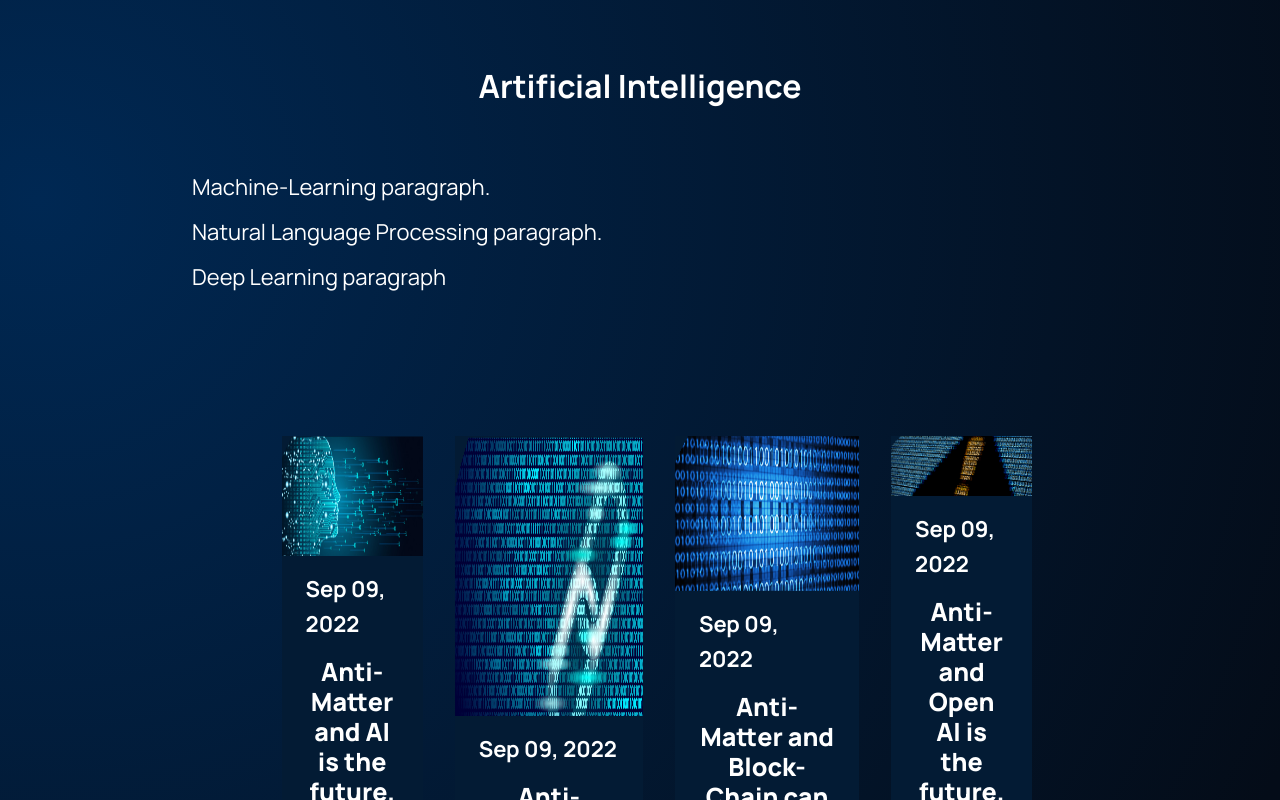
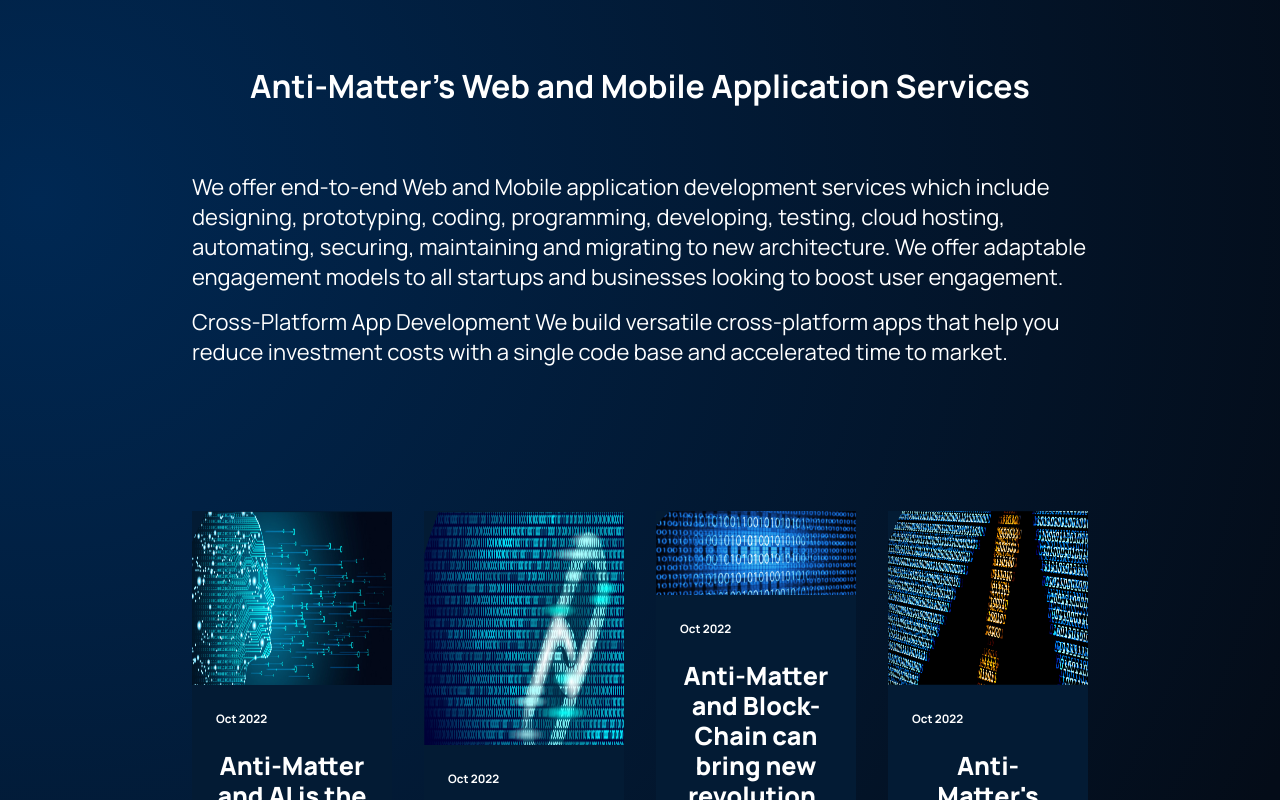
Before and after one commit to sachham-karki/modern-front-end, a React (Create React App) app in the folder app-frontend/: page /library/Blog-1 in a window 1280 px wide. Built offline with nearby package versions, Linux system fonts and the light colour scheme.

Commit message:
Content Updated

```diff
--- a/app-frontend/src/components/LibraryList.js
+++ b/app-frontend/src/components/LibraryList.js
@@ -1,19 +1,3 @@
-// import { Link } from "react-router-dom";
-
-// const BlogList = ({ blogs }) => {
-//   return (
-//     <>
-//       {blogs.map((blog) => (
-//         <Link key={blog.name} to={`/${blog.name}`}>
-//           <h3>{blog.title}</h3>
-//           <p>{blog.content[0].substring(0, 9)}......</p>
-//         </Link>
-//       ))}
-//     </>
-//   );
-// };
-
-// export default BlogList;
 import blogs from "../containers/pages/blog-content";
 import Article from "./article/Article";
 import {
@@ -25,20 +9,24 @@
 } from "../containers/blog/imports";
 
 const [blog1, blog2, blog3, blog4, blog5] = blogs;
+let dateObj = new Date();
+var today = new Date("2021-10-06");
+var month = today.toLocaleString("default", { month: "short" });
+let year = dateObj.getUTCFullYear();
 
 export const [component1, component2, component3, component4, component5] = [
   <div>
     <Article
       imgUrl={blog01}
-      date="Sep 09, 2022"
-      title="Anti-Matter and Code Automation. Let us explore how it is?"
+      date={month + " " + year}
+      title="Anti-Matter's Web and Mobile App Development service. Let us explore"
       blogs={blog1.name}
     />
   </div>,
   <div>
     <Article
       imgUrl={blog02}
-      date="Sep 09, 2022"
+      date={month + " " + year}
       title="Anti-Matter and AI is the future. Let us explore how it is?"
       blogs={blog2.name}
     />
@@ -46,15 +34,15 @@
   <div>
     <Article
       imgUrl={blog03}
-      date="Sep 09, 2022"
-      title="Anti-Matter suggesting  AI. Let us explore how it is?"
+      date={month + " " + year}
+      title="Anti-Matter's IT Solutions"
       blogs={blog3.name}
     />
   </div>,
   <div>
     <Article
       imgUrl={blog04}
-      date="Sep 09, 2022"
+      date={month + " " + year}
       title="Anti-Matter and Block-Chain can bring new revolution. Let us explore how it is?"
       blogs={blog4.name}
     />
@@ -62,8 +50,8 @@
   <div>
     <Article
       imgUrl={blog05}
-      date="Sep 09, 2022"
-      title="Anti-Matter and Open  AI is the future. Let us explore how it is?"
+      date={month + " " + year}
+      title="Anti-Matter's Digital Marketing Services"
       blogs={blog5.name}
     />
   </div>,
--- a/app-frontend/src/components/article/Article.jsx
+++ b/app-frontend/src/components/article/Article.jsx
@@ -66,7 +66,7 @@
           </Link>
         </div>
         <Link to={`/library/${blogs}`}>
-          <p>Read Full Article</p>
+          <p>Read Full Article...</p>
         </Link>
       </div>
     </div>
--- a/app-frontend/src/components/cta/CTA.jsx
+++ b/app-frontend/src/components/cta/CTA.jsx
@@ -5,7 +5,7 @@
   return (
     <div className="gpt3__cta">
       <div className="gpt3__cta-content">
-        <p>Request Early Access to Get Started</p>
+        <p>With Anti-Matter</p>
         <h3>Register today & start exploring the endless possiblities.</h3>
       </div>
       <div className="gpt3__cta-btn">
--- a/app-frontend/src/containers/blog/Blog.jsx
+++ b/app-frontend/src/containers/blog/Blog.jsx
@@ -47,11 +47,18 @@
 
   const handleClick = () => setClick(!click);
 
+  //creating Date  variable
+
+  let dateObj = new Date();
+  var today = new Date("2021-10-06");
+  var month = today.toLocaleString("default", { month: "short" });
+  let year = dateObj.getUTCFullYear();
+
   return (
     <div className="gpt3__blog section__padding " id="library">
       <div className="gpt3__blog-heading">
         <h1 className="gradient__text">
-          A lot is happening, We are blogging about it.{" "}
+          A lot is happening, Travel with us into the Future.{" "}
           <span className="blog__heading_like" onClick={addLikes}>
             <span className="blog__heading_like_first_ch">
               {click ? (
@@ -80,34 +87,34 @@
         <div className="gpt3__blog-container_groupA">
           <Article
             imgUrl={blog01}
-            date="Sep 09, 2022"
-            title="Anti-Matter and Code Automation. Let us explore how it is?"
+            date={month + " " + year}
+            title="Anti-Matter's Web and Mobile App Development service. Let us explore."
             blogs={blog1.name}
           />
         </div>
         <div className="gpt3__blog-container_groupB">
           <Article
             imgUrl={blog02}
-            date="Sep 09, 2022"
+            date={month + " " + year}
             title="Anti-Matter and AI is the future. Let us explore how it is?"
             blogs={blog2.name}
           />{" "}
           <Article
             imgUrl={blog03}
-            date="Sep 09, 2022"
-            title="Anti-Matter suggesting  AI. Let us explore how it is?"
+            date={month + " " + year}
+            title="Anti-Matter's IT Solutions."
             blogs={blog3.name}
           />{" "}
           <Article
             imgUrl={blog04}
-            date="Sep 09, 2022"
+            date={month + " " + year}
             title="Anti-Matter and Block-Chain can bring new revolution. Let us explore how it is?"
             blogs={blog4.name}
           />{" "}
           <Article
             imgUrl={blog05}
-            date="Sep 09, 2022"
-            title="Anti-Matter and Open  AI is the future. Let us explore how it is?"
+            date={month + " " + year}
+            title="Anti-Matter's Digital Marketing Services."
             blogs={blog5.name}
           />
         </div>
--- a/app-frontend/src/containers/features/Features.jsx
+++ b/app-frontend/src/containers/features/Features.jsx
@@ -4,20 +4,23 @@
 
 const featuresData = [
   {
-    title: "Powered your app with AI",
-    text: "Do you want to recomment your e-commers user what product they want. Powered your e-commerce website with Anti-Matter suggesting AI.",
+    title: "Web and Mobile Application Development Services",
+    text: "We offer end-to-end Web and Mobile application development services which include designing, prototyping, coding, programming, developing, testing, cloud hosting, automating, securing, maintaining  and migrating to new architecture. We offer adaptable engagement models to all startups and businesses looking to boost user engagement.",
   },
   {
-    title: "Introduced  Block-chain to your app.",
-    text: "Do your business need decentralized app or want to make you app more secure?  Anti-Matter can help you to solve this problem by introducing Block-Chain to your app. ",
+    title:
+      "Onsite IT Support, Remote Work Solutions and Disaster Recovery services",
+    text: "Providing onsite IT support to Melbourne-area businesses. Neither travel expenses nor callout fees. Ask questions so you may feel like your team is standing right by you.Boost IT has the expertise and tools necessary to recover your erased data. Never fear; just give us a ring.",
+  },
+
+  {
+    title:
+      "Digital Marketing, Office Relocation, Software Installation, security, management, upgrades, cloud storage and Internet Solutions",
+    text: "There won't be much of a disruption to your organisation during the proper installation of your IT systems and software. With cloud security services from Microsoft Security, you can defend your infrastructure, apps, and data from quickly emerging cyberthreats. By setting up, maintaining, upgrading, storing, and managing your hardware, software, networks, and cloud solutions, we can help your business run more smoothly.Do you encounter any internet problems? Whether you require quicker installation or faster speed, we can assist. ",
   },
   {
-    title: "Marketing Services ",
-    text: "Billions of user are engaged in internet today. Anti-Matter provides  digital marketing facilities to scale-up your business. ",
-  },
-  {
-    title: "Magic touch to your current app",
-    text: "Magic touch will give you magic touch to improve your Web-app. ",
+    title: "Artificial Intelligence and Block-Chain Solutions ",
+    text: "Every businesses, medical & education sectors , developer, data scientist, and seasoned practitioner can take benefit of Anti-Matter's comprehensive and in-depth offering of Artificial Intelligence and Block-Chain services.  Anti-Matter is committed assisting clients in accelerating their machine learning and Web 3.0(Decentralized)  journey.",
   },
 ];
 
@@ -26,9 +29,12 @@
     <div className="gpt3__features section__padding" id="case-study">
       <div className="gpt3__features-heading">
         <h1 className="gradient__text">
-          Step into Future Today & Make it Happen with AI and Block-Chain{" "}
+          When your competitors are preparing for the future, are you?{" "}
         </h1>
-        <p>Request Early Access to Get Started</p>
+        <a href="https://forms.gle/BmeRcaNpprxXe9bS8">
+          {" "}
+          <p>Request Early Service to Get Started</p>{" "}
+        </a>
       </div>
       <div className="gpt3__features-container">
         {featuresData.map((item, index) => (
--- a/app-frontend/src/containers/header/Header.jsx
+++ b/app-frontend/src/containers/header/Header.jsx
@@ -8,11 +8,11 @@
     <div className="gpt3__header section__padding" id="home">
       <div className="gpt3__header-content">
         <h1 className="gradient__text">
-          Let’s us Build Something amazing with cutting-edge Technology
+          Need IT Support to boost your business with cutting edge technology.
         </h1>
         <p>
           Sign In to kick start in the world of Technology. Anti-matter team are
-          there to support you and push you towards your goal.
+          there to support you move closer towards your goal.
         </p>
         <div className="gpt3__header-content__input">
           <input type="email" placeholder="Your Email Address" />
@@ -23,7 +23,7 @@
         </div>
         <div className="gpt3__header-content__people">
           <img src={people} alt="people img" />
-          <p>1,000 people requested access a visit in last 24 hours</p>
+          <p>50+ people requested access a visit in last 24 hours</p>
         </div>
       </div>
       <div className="gpt3__header-image">
--- a/app-frontend/src/containers/pages/blog-content.js
+++ b/app-frontend/src/containers/pages/blog-content.js
@@ -1,41 +1,52 @@
 const blogs = [
   {
     name: "Blog-1",
-    title: "Artificial Intelligence",
+    title: "Anti-Matter's Web and Mobile Application Services",
     content: [
-      `Machine-Learning paragraph.`,
-      `Natural Language Processing paragraph.`,
-      `Deep Learning paragraph`,
+      `We offer end-to-end Web and Mobile application development services which include designing, prototyping, coding, programming, developing, testing, cloud hosting, automating, securing, maintaining and migrating to new architecture. We offer adaptable engagement models to all startups and businesses looking to boost user engagement.`,
+      `Cross-Platform App Development
+      We build versatile cross-platform apps that help you reduce investment costs with a single code base and accelerated time to market.`,
     ],
   },
 
   {
     name: "Blog-2",
-    title: "Block Chain and E-commerce",
+    title: "Anti-Matter's AI ",
     content: [
-      `What Is a Blockchain?
-    A blockchain is a distributed database or ledger that is shared among the nodes of a computer network. As a database, a blockchain stores information electronically in digital format. Blockchains are best known for their crucial role in cryptocurrency systems, such as Bitcoin, for maintaining a secure and decentralized record of transactions. The innovation with a blockchain is that it guarantees the fidelity and security of a record of data and generates trust without the need for a trusted third party. \n
+      ` Artificial intelligence is founded on the idea that human intelligence can be described in a way that makes it simple for a computer to imitate it and carry out tasks of all sizes, from the simplest to the most difficult. Artificial intelligence aims to emulate cognitive processes in humans. When it comes to concretely defining processes like learning, reasoning, and perception, researchers and developers in the field are making unexpectedly quick progress. Some people think that soon inventors might be able to create systems that are better than what humans are currently capable of learning or understanding. Others, however, continue to hold this view because all cognitive processes involve value judgments that are influenced by human experience.
+
+
     `,
 
-      `\n One key difference between a typical database and a blockchain is how the data is structured. A blockchain collects information together in groups, known as blocks, that hold sets of information. Blocks have certain storage capacities and, when filled, are closed and linked to the previously filled block, forming a chain of data known as the blockchain. All new information that follows that freshly added block is compiled into a newly formed block that will then also be added to the chain once filled. `,
-
-      `A database usually structures its data into tables, whereas a blockchain, as its name implies, structures its data into chunks (blocks) that are strung together. This data structure inherently makes an irreversible timeline of data when implemented in a decentralized nature. When a block is filled, it is set in stone and becomes a part of this timeline. Each block in the chain is given an exact timestamp when it is added to the chain.`,
+      `\n AI in Anti-Matters: At Anti-Matters, our team is focused on giving your app AI capability and enhancing its user responsiveness. The most straightforward illustration might be a chatbot for your website that directs users towards a particular goal in accordance with the needs of your website or app. We enhance your website or app to give it more purpose and effectiveness while assisting in the expansion of your company and making it more useful. `,
     ],
   },
   {
     name: "Blog-3",
-    title: "Augmented And Virtual Reality",
-    content: [`1st paragraph.`, `2st paragraph.`, `3st paragraph.`],
+    title: "Anti-Matter's IT Solutions",
+    content: [
+      `Anti-Matter provide's onsite IT support to Melbourne-area. Neither travel expenses nor callout fees. Ask questions so you may feel like your team is standing right by you.Boost IT has the expertise and tools necessary to recover your erased data. Never fear; just give us a ring.`,
+      `There won't be much of a disruption to your organisation during the proper installation of your IT systems and software. With cloud security services from Microsoft Security, you can defend your infrastructure, apps, and data from quickly emerging cyberthreats. By setting up, maintaining, upgrading, storing, and managing your hardware, software, networks, and cloud solutions, we can help your business run more smoothly.Do you encounter any internet problems? Whether you require quicker installation or faster speed, we can assist.`,
+    ],
   },
   {
     name: "Blog-4",
-    title: "Web and Mobile Application Services",
-    content: [`1st paragraph.`, `2st paragraph.`, `3st paragraph.`],
+    title: "Anti-Matter's Block-Chain Solution",
+    content: [
+      `
+    The goal of blockchain is to allow digital information to be recorded and distributed, but not edited. In this way, a blockchain is the foundation for immutable ledgers, or records of transactions that cannot be altered, deleted, or destroyed. This is why blockchains are also known as a Distributed Ledger Technology(DLT).
+    `,
+      `Have you given modern technology any thought? If you want to convert your "App into Dapp" or need a decentralised application, you've come to the right place. Anti-Matter's team can assist you in resolving this issue. Decentralized applications can improve data privacy while enhancing app security. In Australia, where we are based, we provide some of the best blockchain services.`,
+    ],
   },
   {
     name: "Blog-5",
-    title: "Cloud, Networking and Cyber Security Services",
-    content: [`1st paragraph.`, `2st paragraph.`, `3st paragraph.`],
+    title: "Anti-Matter's Digital Marketing Services",
+    content: [
+      `Our Magic Touch focuses on transforming your outdated, old fashioned, and low ranking website into a 'highly appealing, top-ranking, secure Web App that generates a lot of leads and increases conversion rate. Today, the internet is being used by billions of people. Our team is ready to connect you and your customer. In order to help individuals achieve more through extraordinary digital experiences, our mission is to push the boundaries of digital marketing. Our goal is to impress our clients with the results of their digital efforts and to maximise their Return On Investment`,
+      `\n Utilize subject matter specialists with extensive experience who provide specialised services across all digital to achieve remarkable results from your digital marketing initiatives.`,
+      `\n Our digital marketing services, which are supported by our ongoing pursuit of better performance and outcomes, assist clients in swiftly evolving through single-service engagements or a combination of digital marketing services with a single partner.`,
+    ],
   },
 ];
 
--- a/app-frontend/src/containers/pages/libraryDisplay.css
+++ b/app-frontend/src/containers/pages/libraryDisplay.css
@@ -33,7 +33,16 @@
   display: grid;
   grid-template-columns: repeat(4, 1fr);
   grid-gap: 2rem;
-  width: 80%;
+  /* width: 80%; */
+}
+
+.blogDisplay__filtered_library p {
+  font-family: var(--font-family);
+  font-weight: 700;
+  font-size: 11.649px;
+  line-height: 35px;
+  /* or 300% */
+  color: #ffffff;
 }
 
 @media screen and (max-width: 1010px) {
```
Also changed, not shown: app-frontend/src/components/navbar/Navbar.jsx (+5 -4 lines), app-frontend/src/containers/footer/Footer.jsx (+8 -5 lines), app-frontend/src/containers/possibility/Possibility.jsx (+5 -3 lines), app-frontend/src/containers/whatGPT3/WhatGPT3.jsx (+17 -9 lines).
